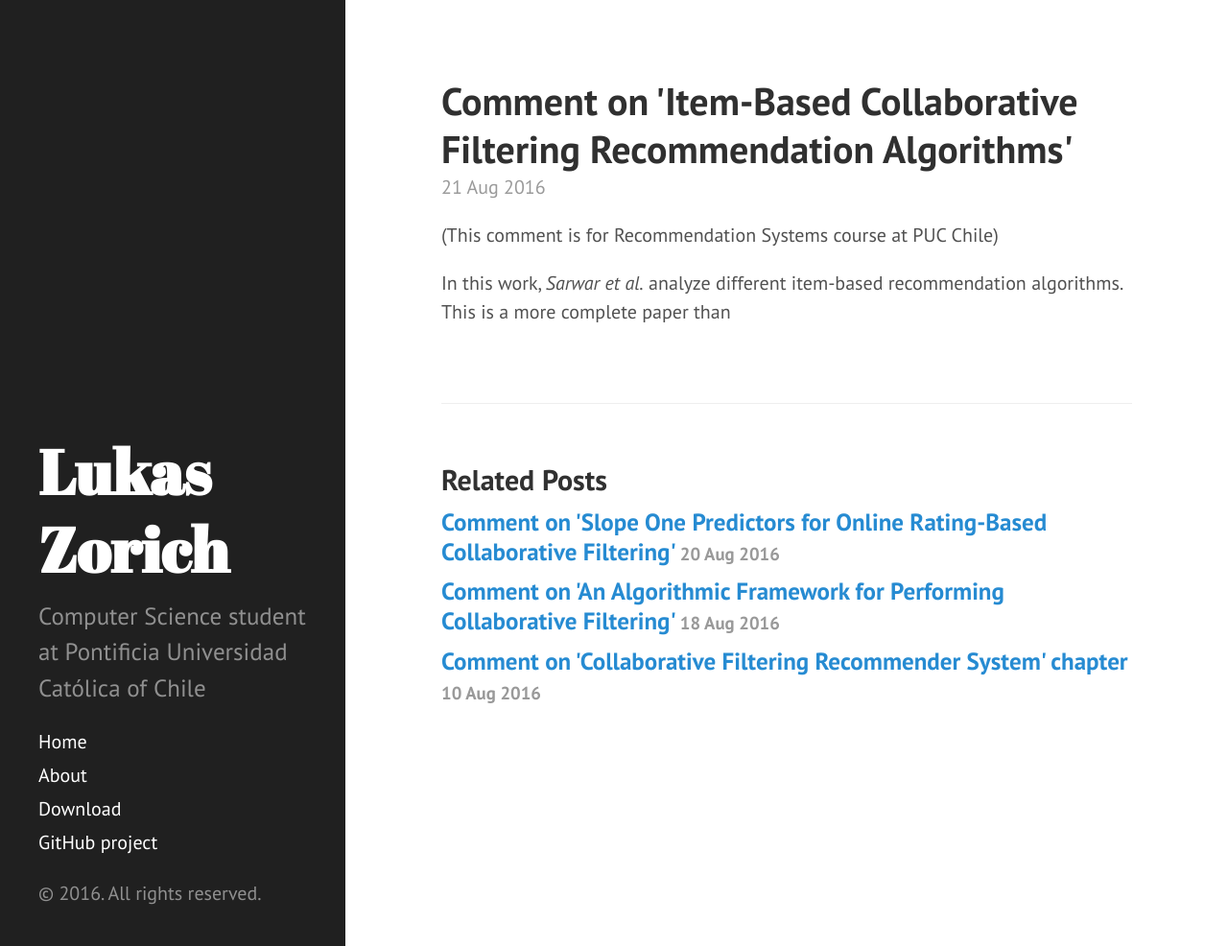
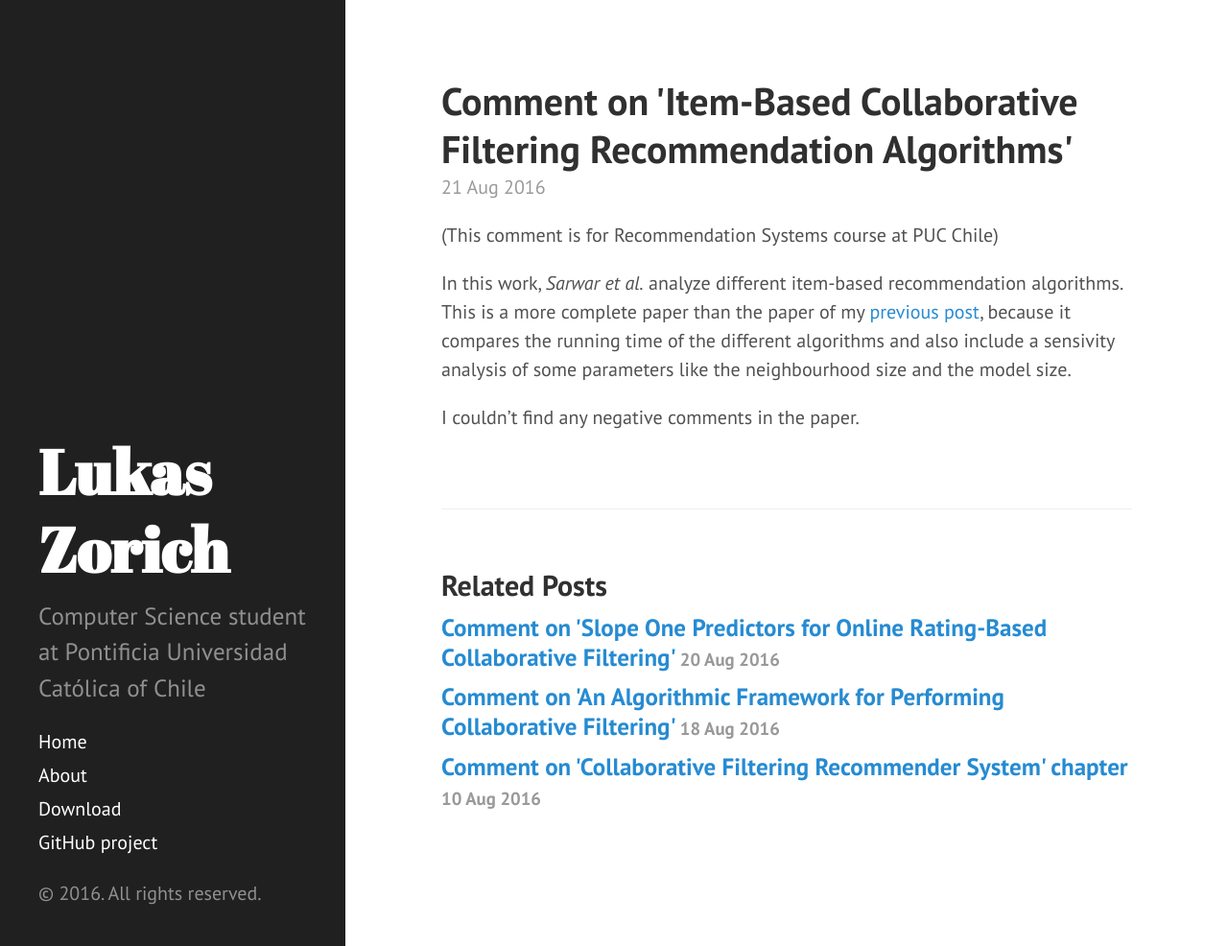
Before and after one commit to lezorich/blog, a Jekyll site: the page built from _posts/2016-08-21-comment-on-item-based-collaborative-filtering-recommendation-algorithms.md, in a window 1280 px wide and 986 px high. Shown: the whole window at 96% size. Built offline with Jekyll 4.4.1, drawn with Linux system fonts in a browser that asks for light colours.

Commit message:
Finish week 2 comments

```diff
--- a/_posts/2016-08-21-comment-on-item-based-collaborative-filtering-recommendation-algorithms.md
+++ b/_posts/2016-08-21-comment-on-item-based-collaborative-filtering-recommendation-algorithms.md
@@ -8,4 +8,8 @@ categories: recommendation-systems
 (This comment is for Recommendation Systems course at PUC Chile)
 
 In this work, _Sarwar et al._ analyze different item-based recommendation
-algorithms. This is a more complete paper than
+algorithms. This is a more complete paper than the paper of my [previous post](http://blog.lukaszorich.com/recommendation-systems/2016/08/20/comment-on-slope-one-predictors-for-online-rating-based-collaborative-filtering/), because it compares the running time of the different algorithms
+and also include a sensivity analysis of some parameters like the neighbourhood
+size and the model size.
+
+I couldn't find any negative comments in the paper.
```
